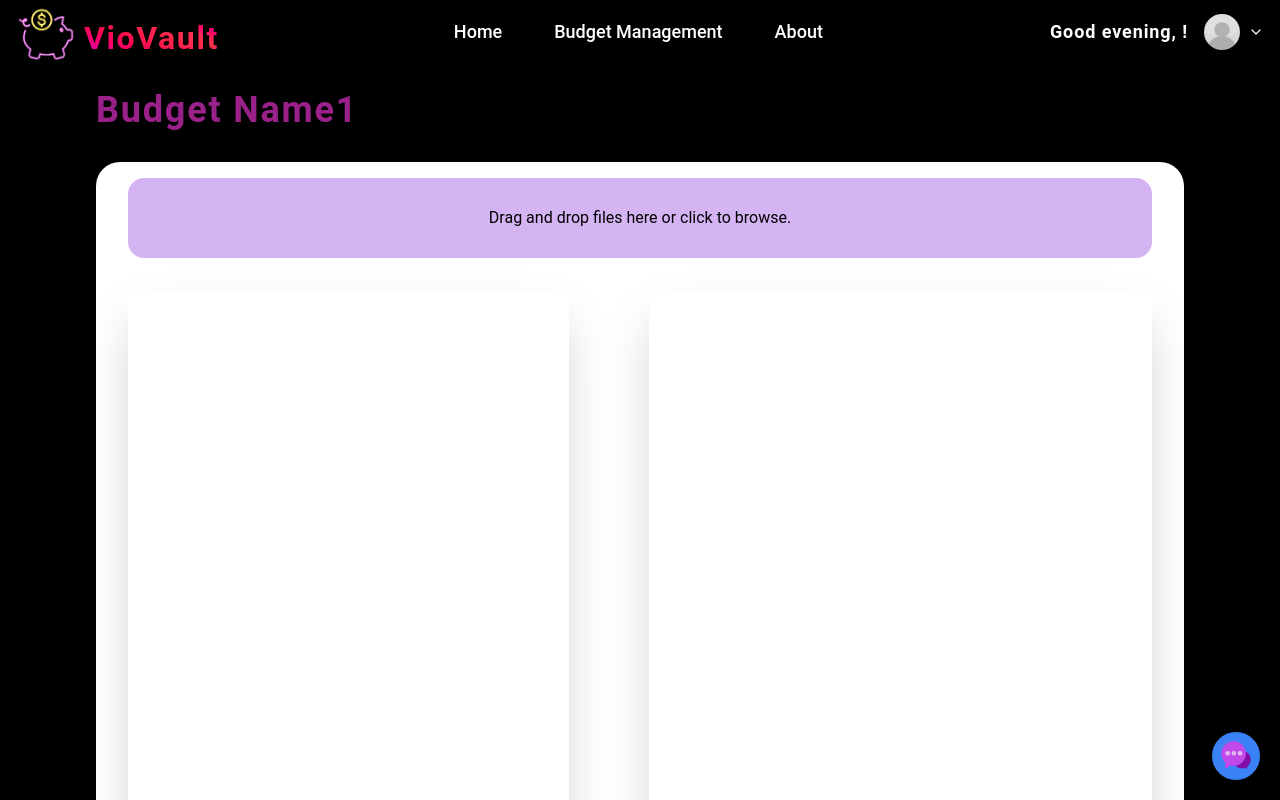
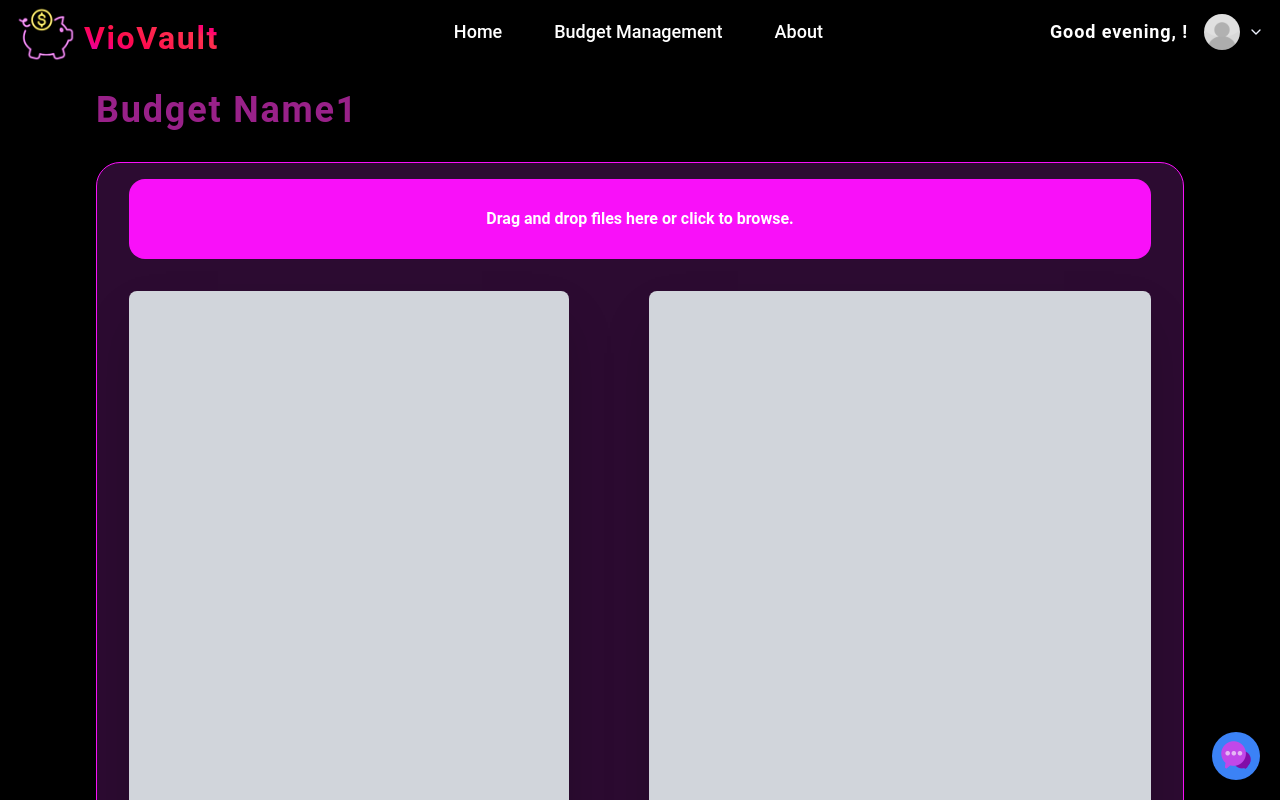
Before and after one commit to Danny2705/budget-application, a React (Create React App) app: page /create in a window 1280 px wide. Shown: the top 800 px of the page. Built offline with nearby package versions, Linux system fonts and the light colour scheme; no server answers; sample sign-in values are in the browser's storage; what chartjs-plugin-datalabels, react-chatbot-kit would draw is missing.

Commit message:
Updated dragdarop styling

```diff
--- a/src/components/UploadTrans/DragDrop.jsx
+++ b/src/components/UploadTrans/DragDrop.jsx
@@ -47,7 +47,7 @@ const DragDrop = ({ onSetImageURL, onSetJsonData, onSetTransactionNo }) => {
   });
 
   return (
-    <div className="bg-[#D4B4F3] my-[16px] mx-[32px] rounded-[16px] h-[80px] flex justify-center items-center">
+    <div className="bg-main-neonPink my-[16px] mx-[32px] rounded-[16px] h-[80px] flex justify-center items-center text-white font-semibold hover:bg-neon-pink">
       <div {...getRootProps()} >
         <input {...getInputProps()} />
         <p>Drag and drop files here or click to browse.</p>
--- a/src/components/UploadTrans/FileDisplay.jsx
+++ b/src/components/UploadTrans/FileDisplay.jsx
@@ -1,7 +1,7 @@
 //Refers from Demo
 const FileDisplay = ({ imageSrc }) => {
   return (
-    <div className="relative w-[560px] h-[560px] bg-white shadow-2xl rounded-[8px] overflow-y-auto">
+    <div className="relative w-[560px] h-[560px] bg-gray-300 shadow-2xl rounded-[8px] overflow-y-auto">
       <div className="flex justify-center py-[8px]">
           {imageSrc && <img src={imageSrc} alt="Uploaded receipt" />}
       </div>
--- a/src/components/UploadTrans/JsonDisplay.jsx
+++ b/src/components/UploadTrans/JsonDisplay.jsx
@@ -2,7 +2,7 @@ import React from "react";
 
 const JsonDisplay = ({ json, loading }) => {
   return (
-    <div className="relative w-[640px] h-[560px] bg-white shadow-2xl rounded-[8px] flex justify-center">
+    <div className="relative w-[640px] h-[560px] bg-gray-300 shadow-2xl rounded-[8px] flex justify-center">
       {loading ? <p>loading...</p> : !!json && (
         <pre className="text-sm py-[8px] overflow-auto">
           {JSON.stringify(json, null, 2)}
--- a/src/components/UploadTrans/UploadTrans.jsx
+++ b/src/components/UploadTrans/UploadTrans.jsx
@@ -39,7 +39,7 @@ const UploadTrans = ({
   };
 
   return (
-    <div className="p-(32px) bg-white md:flex flex-col rounded-[24px]">
+    <div className="p-(32px) bg-[#2c0b31] md:flex flex-col rounded-[24px] border border-main-neonPink">
       <DragDrop
         onSetImageURL={handleImageURLChange}
         onSetJsonData={handleJsonDataChange}
```
